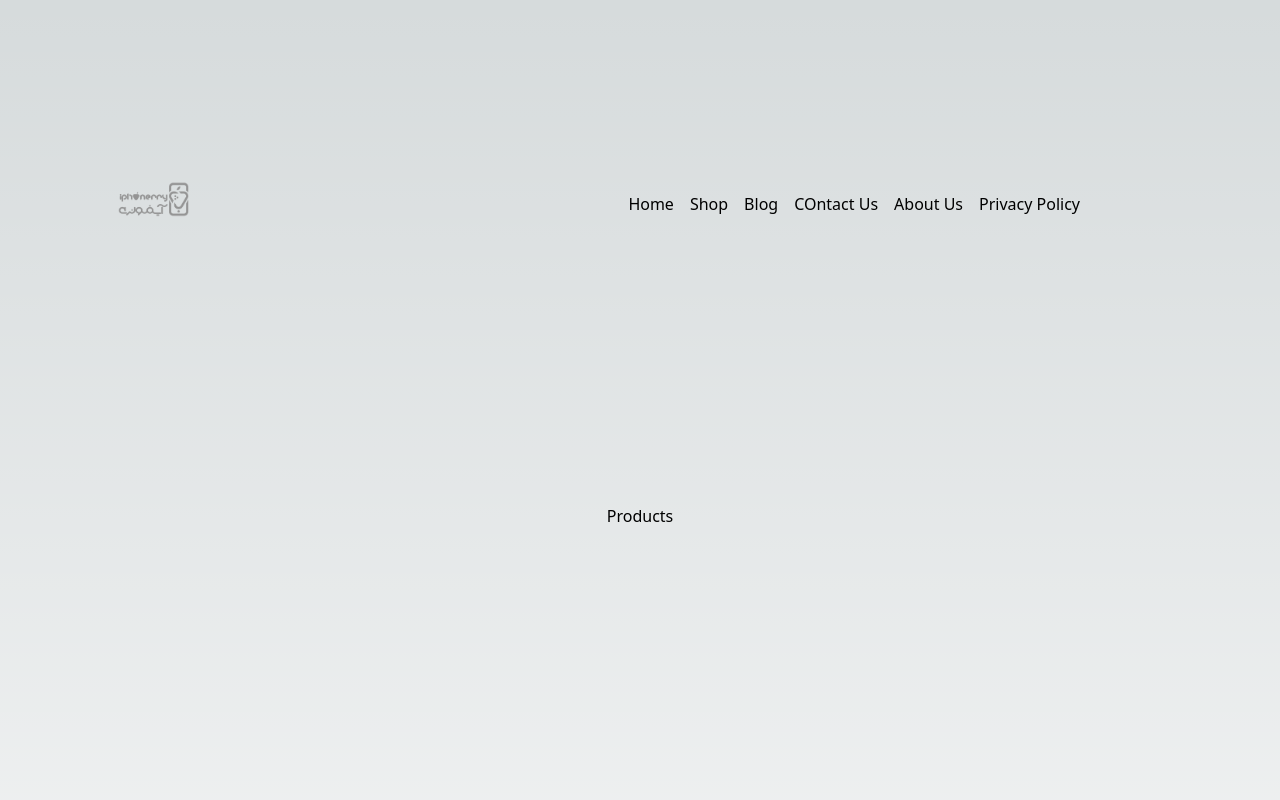
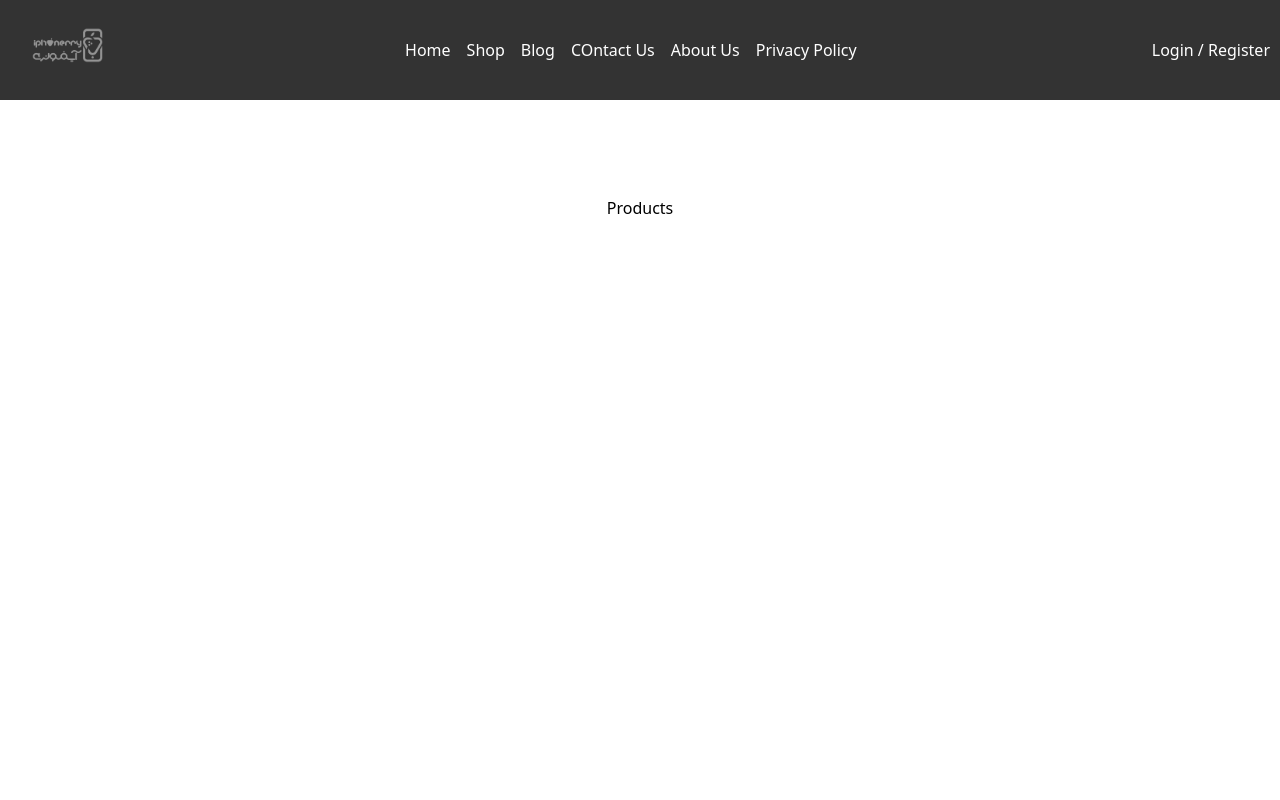
Before and after one commit to ebi3102/iphonery-front, a Next.js app: page /product in a window 1280 px wide. Shown: the top 800 px of the page. Built offline with nearby package versions, Linux system fonts and the light colour scheme.

Commit message:
Modify header styles

```diff
--- a/app/globals.css
+++ b/app/globals.css
@@ -2,26 +2,14 @@
 @tailwind components;
 @tailwind utilities;
 
-:root {
-  --foreground-rgb: 0, 0, 0;
-  --background-start-rgb: 214, 219, 220;
-  --background-end-rgb: 255, 255, 255;
+body{
+  background-color: #fff;
+  color: #000;
+  font-size: 16px;
 }
 
-@media (prefers-color-scheme: dark) {
-  :root {
-    --foreground-rgb: 255, 255, 255;
-    --background-start-rgb: 0, 0, 0;
-    --background-end-rgb: 0, 0, 0;
-  }
-}
+/**
+First-color: #333333
+*/
 
-body {
-  color: rgb(var(--foreground-rgb));
-  background: linear-gradient(
-      to bottom,
-      transparent,
-      rgb(var(--background-end-rgb))
-    )
-    rgb(var(--background-start-rgb));
-}
+.emo-header{background-color: #333333; height: 100px; color:#fff; padding: 10px;}
--- a/components/Header.jsx
+++ b/components/Header.jsx
@@ -5,7 +5,7 @@ import Main_Menu from "./headers/main-menu";
 
 const Header = () => {
     return (
-        <div className="flex items-center justify-between p-24">
+        <header className="emo-header flex items-center justify-between">
             <div className="emo-logo">
             <Image
                 src="/images/logo.png"
@@ -14,10 +14,13 @@ const Header = () => {
                 alt="Iphonery online shop"
                 />
             </div>
-            <div className="emo-login">
+            <div className="emo-menu">
                 <Main_Menu />
             </div>
-        </div>
+            <div className="emo-login">
+                <div>Login / Register</div>
+            </div>
+        </header>
      );
 }
 
```
